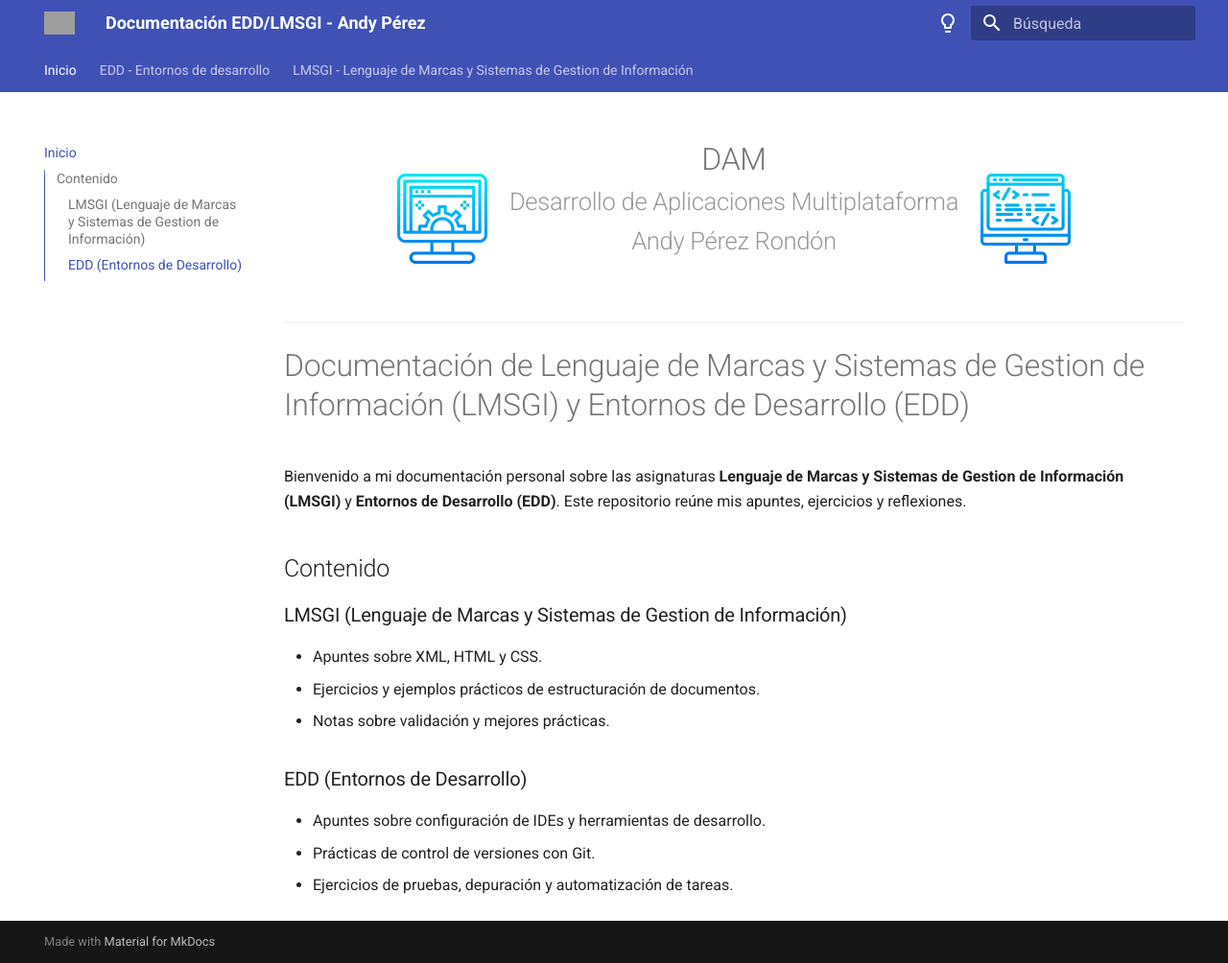
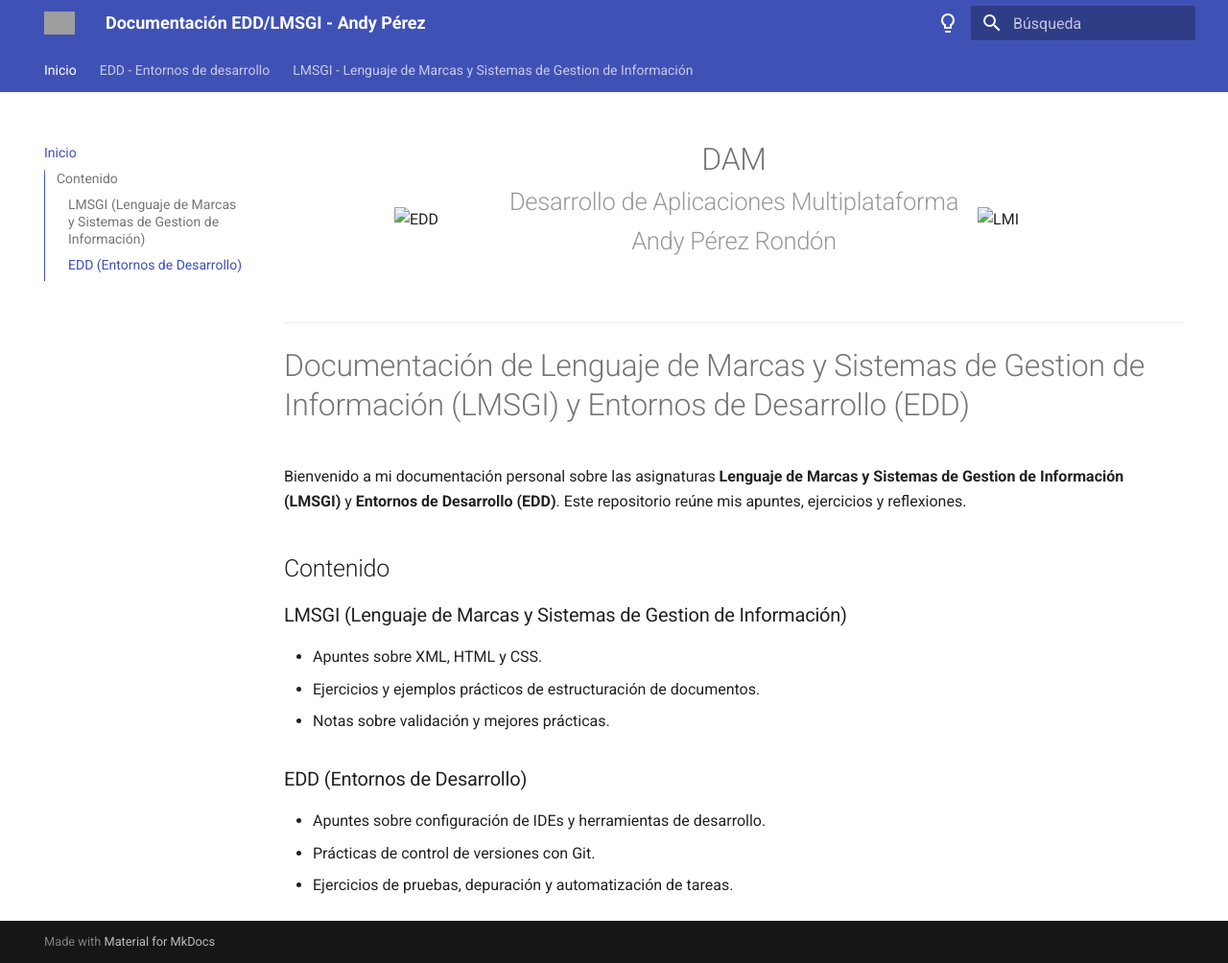
Before and after one commit to andypr97vlc/EDD_LMI, an MkDocs documentation site: the page built from docs/index.md, in a window 1280 px wide and 1004 px high. Shown: the whole window at 96% size. Built offline with MkDocs 1.6.1 and Material for MkDocs 9.7.7, drawn with Linux system fonts in a browser that asks for light colours; grey boxes are pictures that could not be loaded.

Commit message:
Main, otra vez

```diff
--- a/overrides/main.html
+++ b/overrides/main.html
@@ -18,11 +18,11 @@
     }
 </style>
 <div class="encabezado-centrado-container">
-    <img src="../../recursos/EDD.png" alt="EDD" class="imagen">
+    <img src="../docs/recursos/EDD.png" alt="EDD" class="imagen">
     <div class="encabezado-centrado">
         <h1>DAM<br><small>Desarrollo de Aplicaciones Multiplataforma<br>Andy Pérez Rondón</small></h1>
     </div>
-    <img src="../../recursos/LMI.png" alt="LMI" class="imagen">
+    <img src="../docs/recursos/LMI.png" alt="LMI" class="imagen">
 </div>
 <hr>
 {{ super() }}
```
